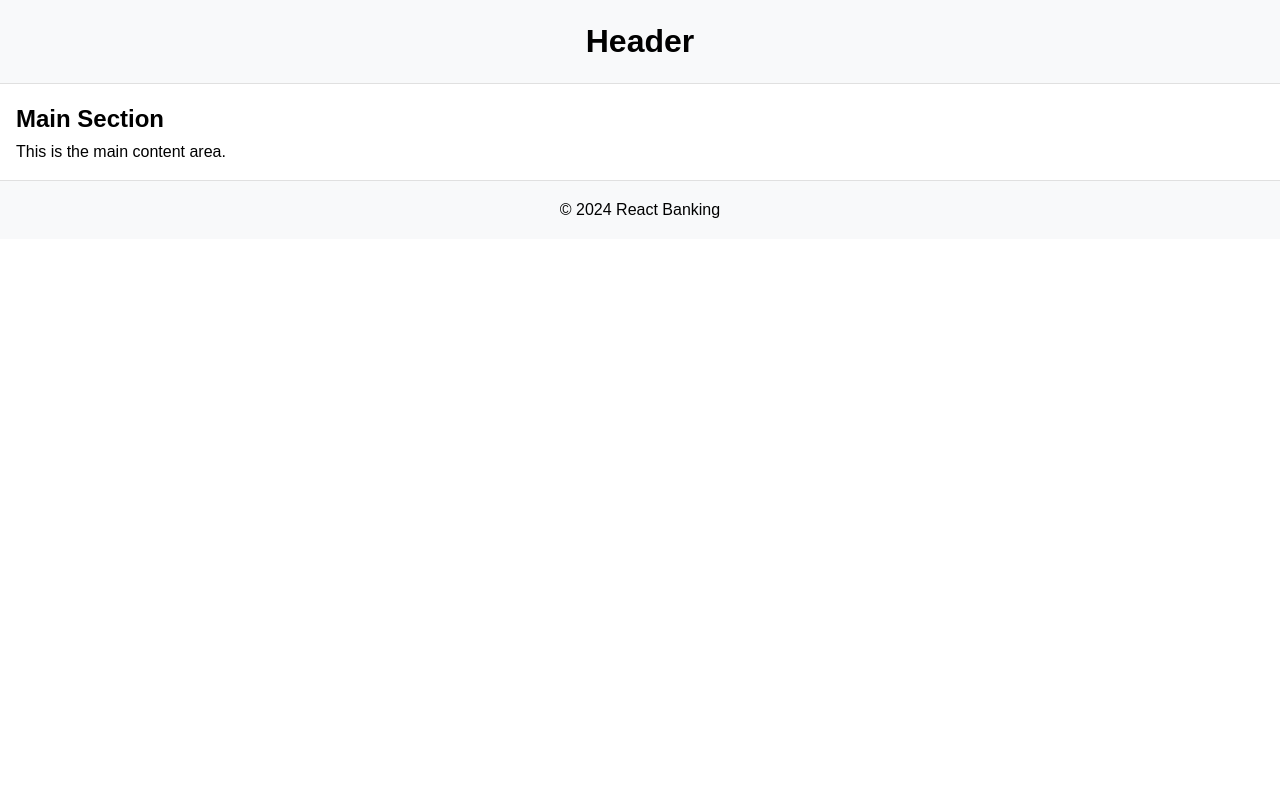
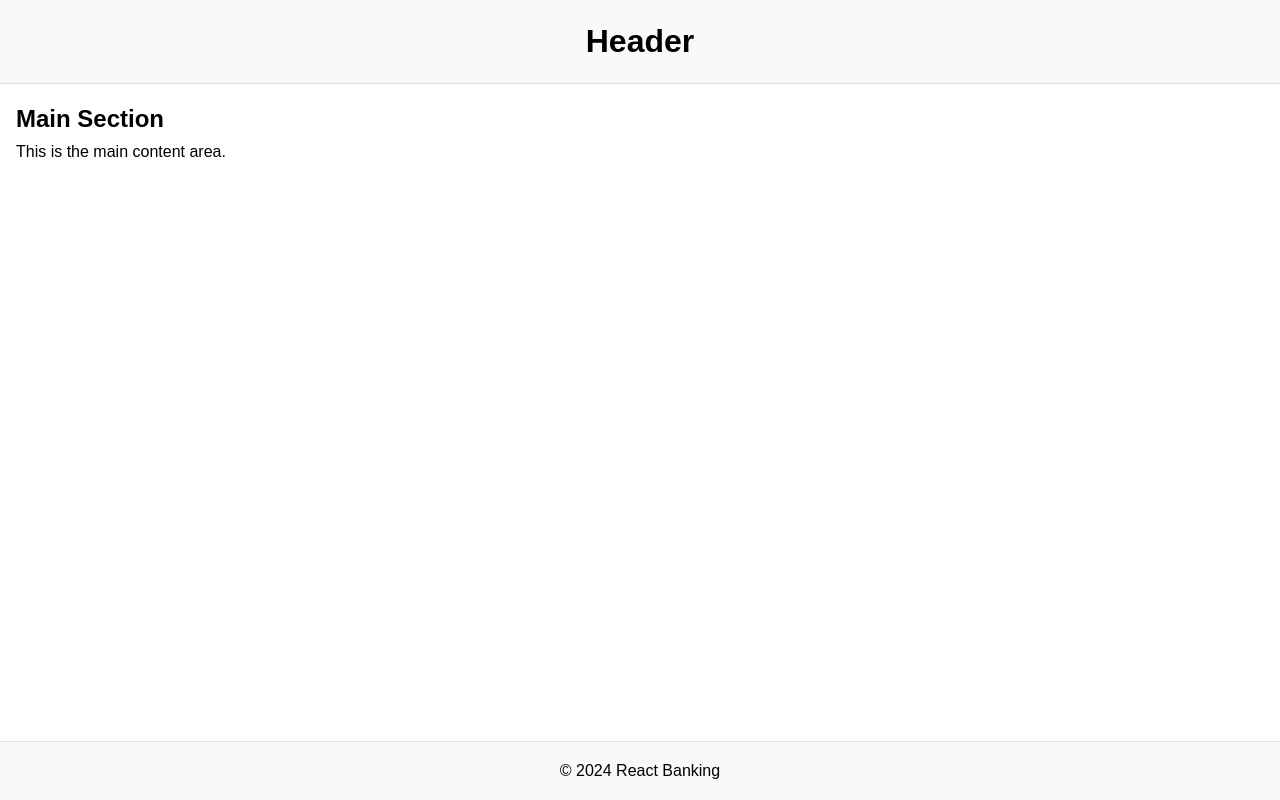
Before and after one commit to forus/react-banking, a React (Create React App) app in the folder react-banking/: page / in a window 1280 px wide. Built offline with nearby package versions, Linux system fonts and the light colour scheme.

Commit message:
Stick header to the top and footer to the bottom

```diff
--- a/react-banking/src/App.css
+++ b/react-banking/src/App.css
@@ -47,3 +47,9 @@ main {
         padding: 0.5rem;
     }
 }
+
+.App {
+    display: flex;
+    flex-direction: column;
+    min-height: 100vh;
+}
```
Also changed, not shown: react-banking/src/App.js (indentation only).
